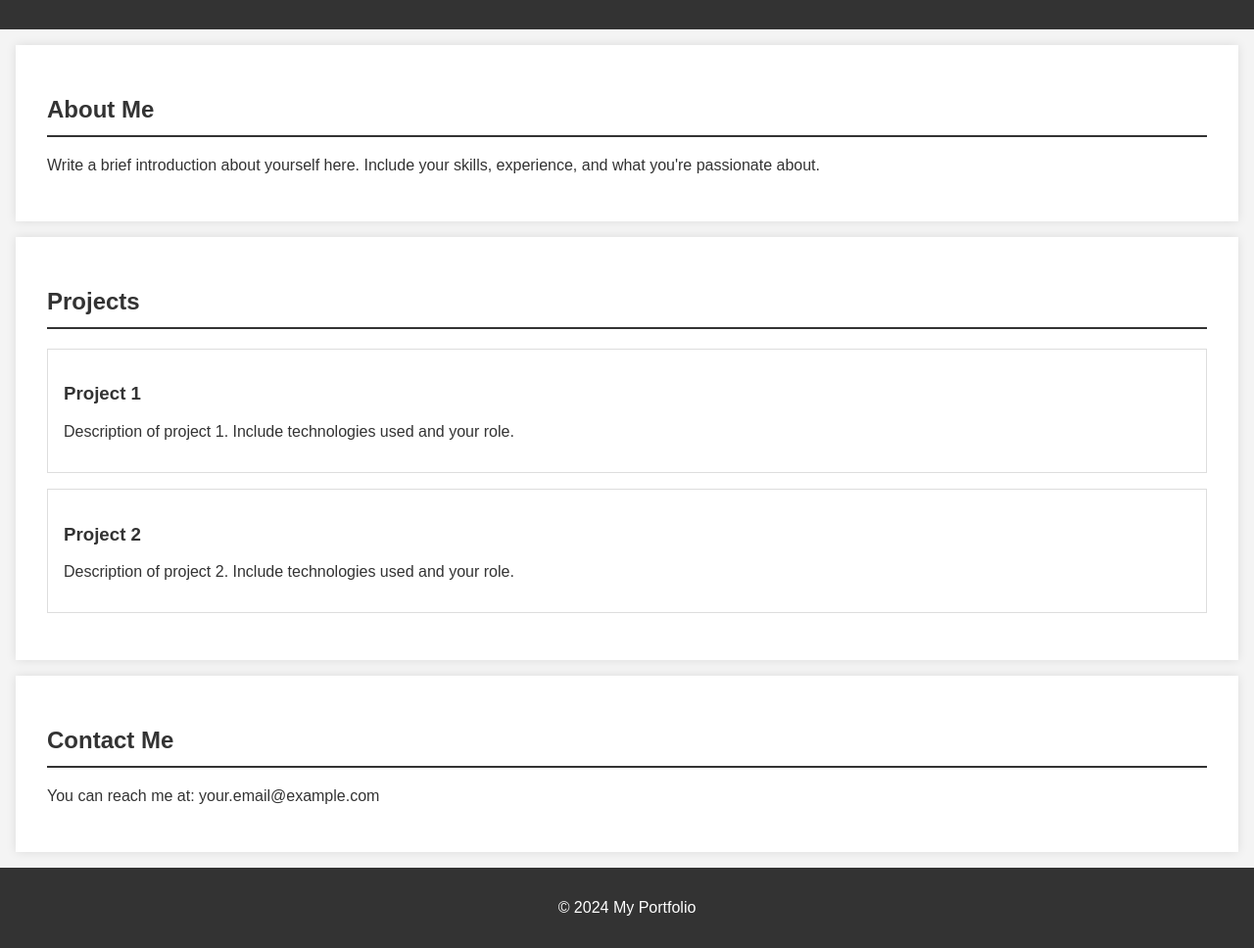
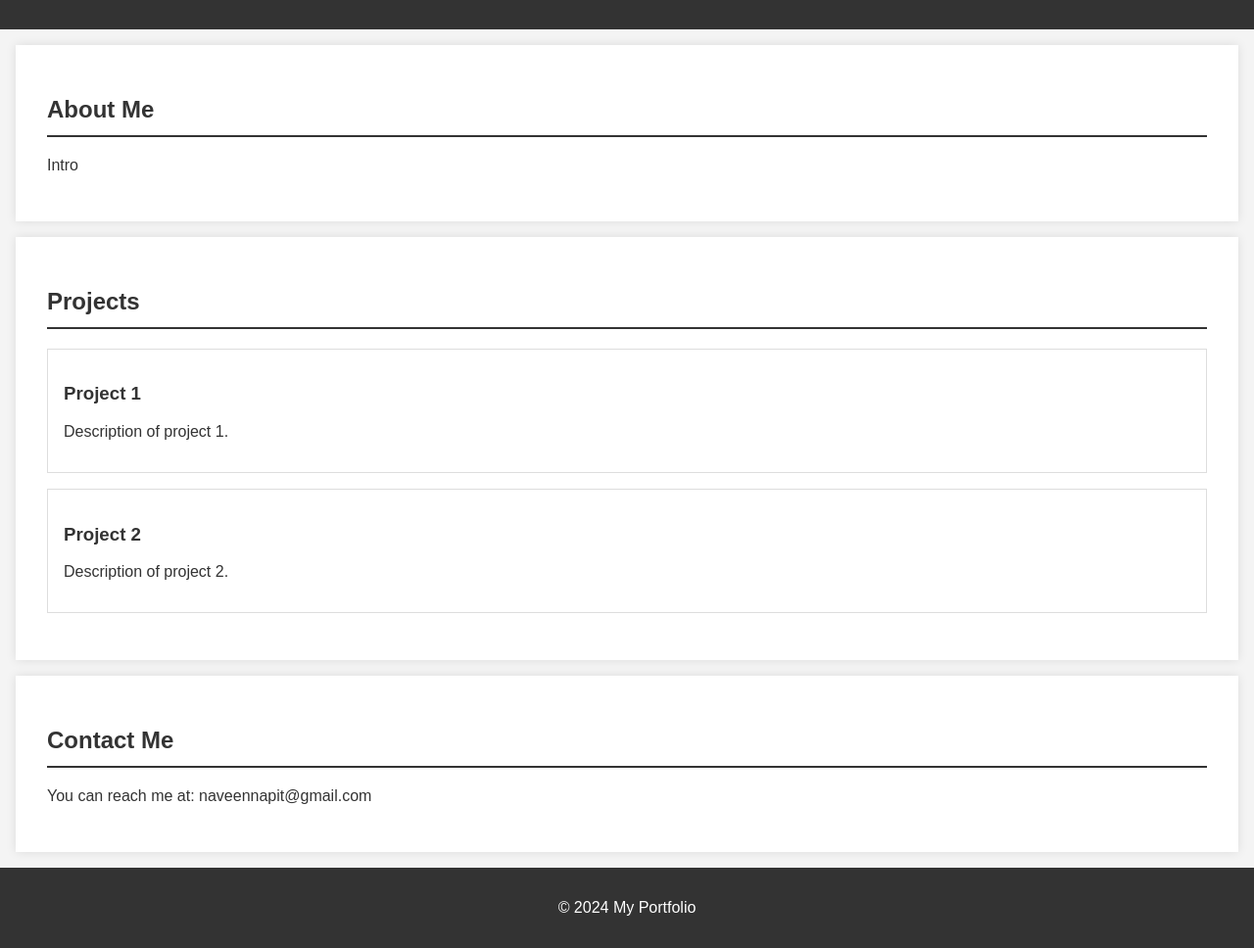
Before and after one commit to naveen-sen/naveen-sen.github.io, a plain HTML site: page index.html in a window 1280 px wide. Shown: the part 116-1084 px from the top of the page at 98% size. Drawn offline with Linux system fonts and the light colour scheme.

Commit message:
Update index.html

```diff
--- a/index.html
+++ b/index.html
@@ -83,7 +83,7 @@
 
  <section id="about">
  <h2>About Me</h2>
- <p>Write a brief introduction about yourself here.  Include your skills, experience, and what you're passionate about.</p>
+ <p>Intro</p>
  </section>
 
  <section id="projects">
@@ -91,19 +91,19 @@
 
  <div class="project">
  <h3>Project 1</h3>
- <p>Description of project 1.  Include technologies used and your role.</p>
+ <p>Description of project 1.</p>
  </div>
 
  <div class="project">
  <h3>Project 2</h3>
- <p>Description of project 2. Include technologies used and your role.</p>
+ <p>Description of project 2.</p>
  </div>
 
  </section>
 
  <section id="contact">
  <h2>Contact Me</h2>
- <p>You can reach me at: your.email@example.com</p>
+ <p>You can reach me at: naveennapit@gmail.com</p>
  </section>
 
  <footer>
```
